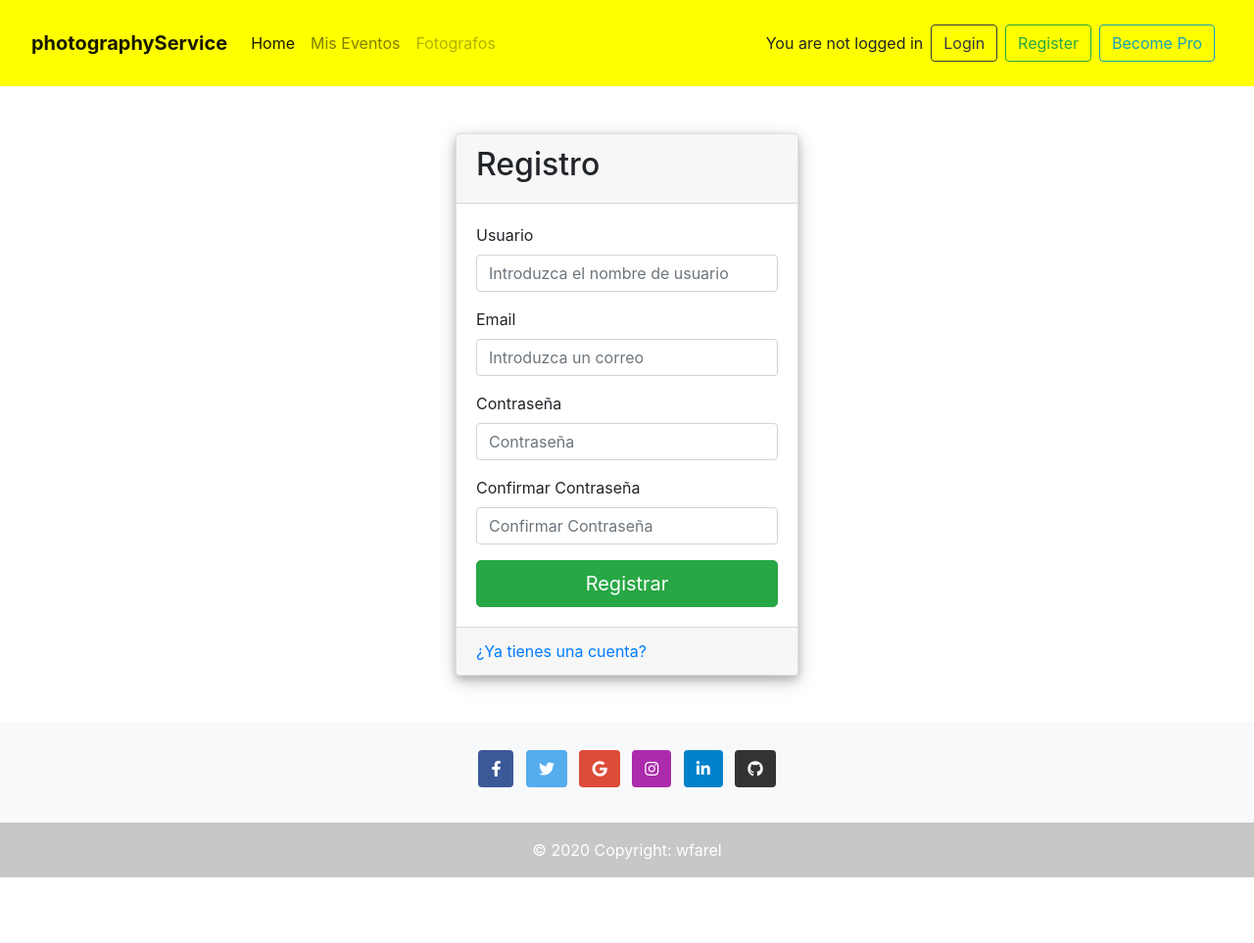
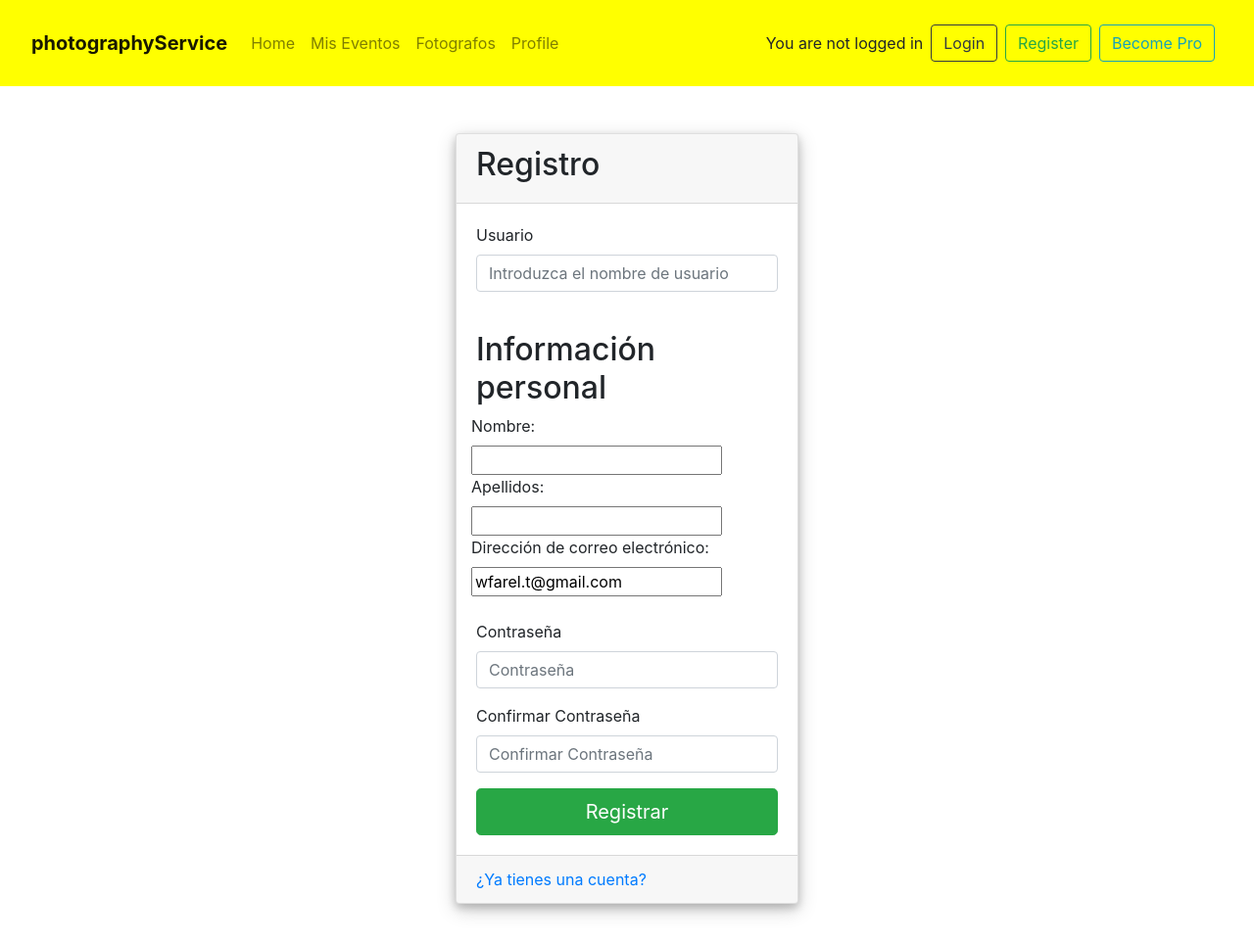
Before and after one commit to wfarelt/photographyService, a Django app: page /accounts/signup/ in a window 1280 px wide. Shown: the top 963 px of the page at 98% size. Before the commit the page ends 896 px from the top, so only its background shows below. Run offline with Django 4.2, Linux system fonts and the light colour scheme; some libraries are stand-ins or nearby versions.

Commit message:
adding image for profile

```diff
--- a/photographyService/accounts/urls.py
+++ b/photographyService/accounts/urls.py
@@ -3,4 +3,5 @@ from . import views
 
 urlpatterns = [
     path('signup/', views.SignUp.as_view(), name='signup'),
+    path('profile/', views.profile, name='profile'),
 ]
--- a/photographyService/accounts/views.py
+++ b/photographyService/accounts/views.py
@@ -2,6 +2,7 @@ from django.shortcuts import render
 from django.views import generic
 from django.contrib.auth.forms import UserCreationForm
 from django.urls import reverse_lazy
+from home.models import Profile
 
 # Create your views here.
 
@@ -9,3 +10,11 @@ class SignUp(generic.CreateView):
     template_name = 'registration/signup.html'
     success_url = reverse_lazy('login')
     form_class = UserCreationForm
+
+def profile(request):
+    profile = Profile.objects.get(user=request.user)
+    context = {
+        'user': request.user,
+        'profile': profile
+    }
+    return render(request, 'registration/profile.html', context)
--- a/photographyService/home/models.py
+++ b/photographyService/home/models.py
@@ -19,6 +19,7 @@ SUBSCRIPTION_TYPE = (
 
 class Profile(models.Model):
     user = models.ForeignKey(User, on_delete=models.CASCADE)
+    image = models.ImageField(default='default.jpg', upload_to='profile_pics')
     is_pro = models.BooleanField(default=False)
     pro_exp_date = models.DateField(null=True, blank=True)
     subscription_type = models.CharField(max_length=20, choices=SUBSCRIPTION_TYPE, default='FREE')
--- a/photographyService/home/templates/navbar.html
+++ b/photographyService/home/templates/navbar.html
@@ -1,4 +1,13 @@
-<nav class="navbar navbar-expand-lg navbar-light " style="background-color: yellow;">
+<style>
+    .active{
+        background-color: white;
+    }
+    .nav-item :hover{
+        background-color: white;
+    }
+</style>
+
+<nav class="navbar navbar-expand-lg navbar-light " style="background-color: yellow;" id="nav-bar">
     <button class="navbar-toggler" type="button" data-toggle="collapse" data-target="#navbarTogglerDemo01"
         aria-controls="navbarTogglerDemo01" aria-expanded="false" aria-label="Toggle navigation">
         <span class="navbar-toggler-icon"></span>
@@ -6,14 +15,17 @@
     <div class="collapse navbar-collapse m-3" id="navbarTogglerDemo01">
         <a class="navbar-brand" href="#"><b>photographyService</b></a>
         <ul class="navbar-nav mr-auto mt-2 mt-lg-0">
-            <li class="nav-item active">
+            <li class="nav-item {{home_page}}">
                 <a class="nav-link" href="/">Home <span class="sr-only">(current)</span></a>
             </li>
             <li class="nav-item">
-                <a class="nav-link" href="{% url 'my_events' %}">Mis Eventos</a>
+                <a class="nav-link {{my_events_page}}" href="{% url 'my_events' %}">Mis Eventos</a>
             </li>
             <li class="nav-item">
-                <a class="nav-link disabled" href="{% url 'photographer' %}">Fotografos</a>
+                <a class="nav-link {{photographer_page}}" href="{% url 'photographer' %}">Fotografos</a>
+            </li>
+            <li class="nav-item">
+                <a class="nav-link " href="{% url 'profile' %}">Profile</a>
             </li>
         </ul>
         <form class="form-inline my-2 my-lg-0">
--- a/photographyService/templates/registration/signup.html
+++ b/photographyService/templates/registration/signup.html
@@ -25,19 +25,43 @@
 
             <div class="form-group">
               <label for="username">Usuario</label>
-              <input type="text" class="form-control" id="username" name="username" placeholder="Introduzca el nombre de usuario" required>
+              <input type="text" class="form-control" id="username" name="username"
+                placeholder="Introduzca el nombre de usuario" required>
             </div>
-            <div class="form-group">
-              <label for="email">Email</label>
-              <input type="email" class="form-control" id="email" name="email" placeholder="Introduzca un correo" required>
+            <br>
+
+            <fieldset class="module aligned ">
+              <h2>Información personal</h2>
+              <div class="form-row field-first_name">
+                <div>
+                  <label for="id_first_name">Nombre:</label>
+                  <input type="text" name="first_name" class="vTextField" maxlength="150" id="id_first_name">
                 </div>
+              </div>
+              <div class="form-row field-last_name">
+                <div>
+                  <label for="id_last_name">Apellidos:</label>
+                  <input type="text" name="last_name" class="vTextField" maxlength="150" id="id_last_name">
+                </div>
+              </div>
+              <div class="form-row field-email">
+                <div>
+                  <label for="id_email">Dirección de correo electrónico:</label>
+                  <input type="email" name="email" value="wfarel.t@gmail.com" class="vTextField" maxlength="254"
+                    id="id_email">
+                </div>
+              </div>
+            </fieldset>
+            <br>
             <div class="form-group">
               <label for="password1">Contraseña</label>
-              <input type="password" class="form-control" id="password1" name="password1" placeholder="Contraseña" required>
+              <input type="password" class="form-control" id="password1" name="password1" placeholder="Contraseña"
+                required>
             </div>
             <div class="form-group">
               <label for="password2">Confirmar Contraseña</label>
-              <input type="password" class="form-control" id="password2" name="password2" placeholder="Confirmar Contraseña" required>
+              <input type="password" class="form-control" id="password2" name="password2"
+                placeholder="Confirmar Contraseña" required>
             </div>
             <button type="submit" class="btn btn-success btn-lg btn-block">Registrar</button>
           </form>
```
Also changed, not shown: photographyService/home/views.py (+7 -1 lines), photographyService/templates/registration/profile.html (added, +31 -0 lines), photographyService/README.md, photographyService/home/migrations/0001_initial.py, photographyService/home/migrations/0002_alter_event_event_description.py (deleted), photographyService/home/migrations/0002_profile_image.py (added), photographyService/home/migrations/0003_alter_event_event_image.py (deleted), photographyService/home/migrations/0004_event_event_date.py (deleted), photographyService/home/migrations/0005_event_qr_code_profile_photo.py (deleted). Lines whose indentation alone changed are shown as unchanged.
